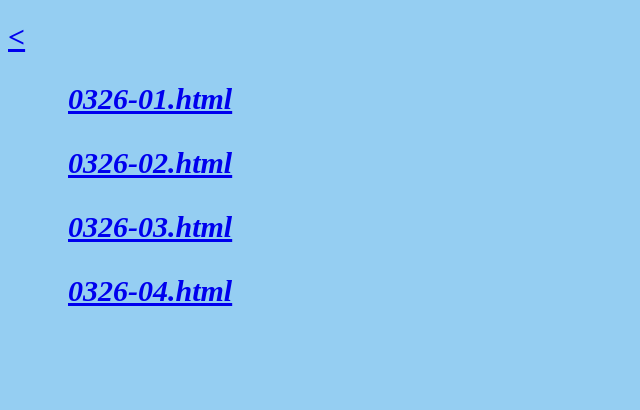
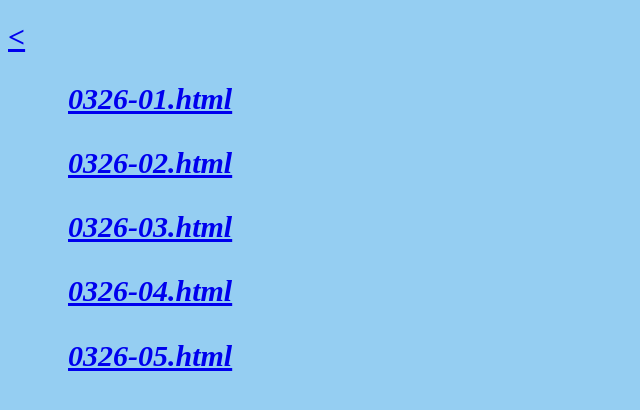
Before and after one commit to Yin-1022/Yin-1022.github.io, a plain HTML site: page 0326/index.html in a window 1280 px wide. Shown: the whole page, without its empty margins (0-640 px from the left). Drawn offline with Linux system fonts and the light colour scheme.

Commit message:
Update index.html

```diff
--- a/0326/index.html
+++ b/0326/index.html
@@ -12,6 +12,7 @@
 <h1>　　<a href="0326-02.html">0326-02.html</a></h1>
 <h1>　　<a href="0326-03.html">0326-03.html</a></h1>
 <h1>　　<a href="0326-04.html">0326-04.html</a></h1>
+<h1>　　<a href="0326-05.html">0326-05.html</a></h1>
 <p>&nbsp;</p>
 </body>
 </html>
```
